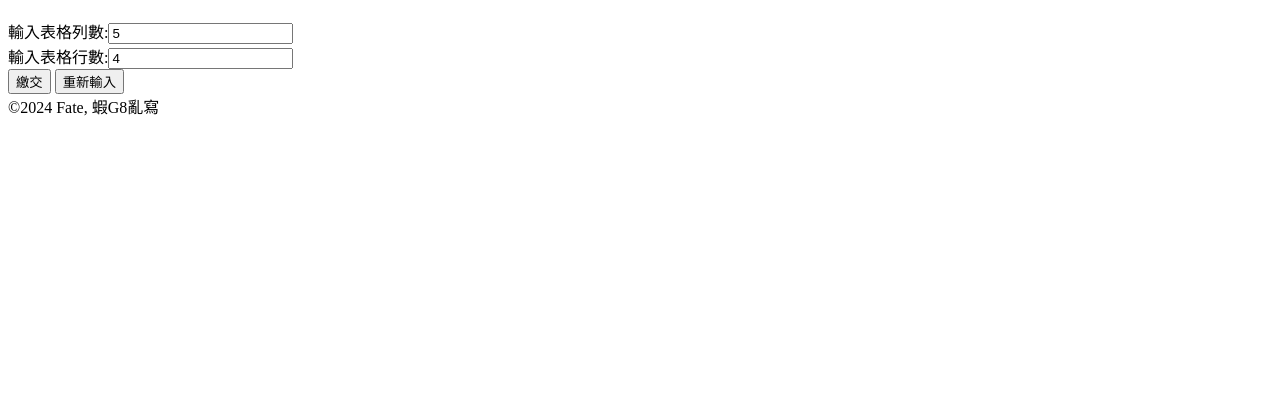
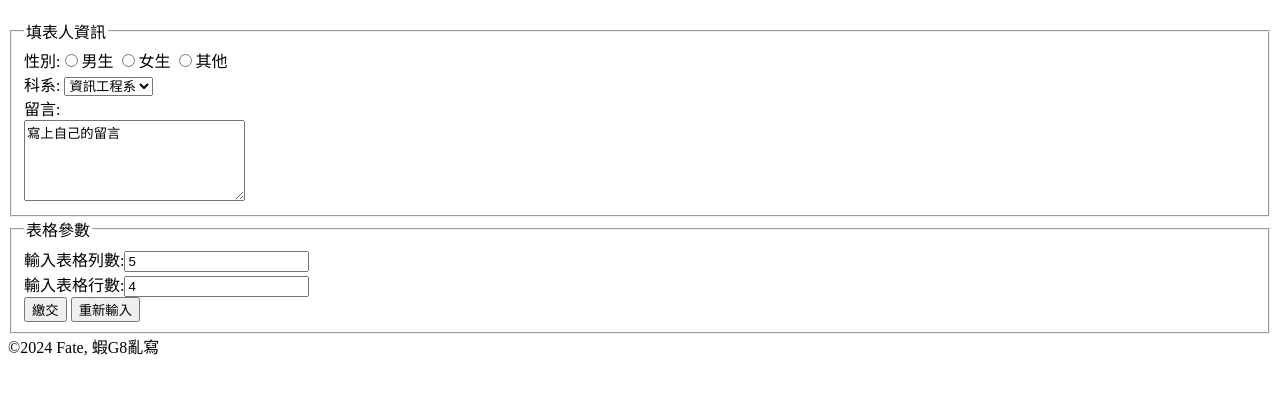
Before and after one commit to Kuorba/D1114181709, a plain HTML site: page table_gen.html in a window 1280 px wide. Shown: the part 70-464 px from the top of the page. Drawn offline with Linux system fonts and the light colour scheme.

Commit message:
新增選項表單 留言

```diff
--- a/table_gen.html
+++ b/table_gen.html
@@ -7,10 +7,27 @@
     <body>
         <h1>我的第一份表單</h1>
         <form action = "table_gen.php" method = "get">
-            輸入表格列數:<input type = "text" name = "row_num" value = "5"/> <br/>
-            輸入表格行數:<input type = "text" name = "col_num" value = "4"/> <br/>
-            <input type = "submit" value = "繳交">
-            <input type = "reset" value = "重新輸入">
+            <fieldset>
+                <legend>填表人資訊</legend>
+                性別:<input type = "radio" name = "gender" value = "M">男生
+                <input type = "radio" name = "gender" value = "F">女生
+                <input type = "radio" name = "gender" value = "O">其他<br/>
+                科系:
+                <select name = "dept">
+                    <option value = "ee">電機工程系</option>
+                    <option value = "csle" selected> 資訊工程系</option>
+                    <option value = "me">機械工程系</option>
+                </select><br/>
+                留言:<br/>
+                <textarea name = "message" rows = "5" cols = "25">寫上自己的留言</textarea>
+            </fieldset>
+            <fieldset>
+                <legend>表格參數</legend>
+                輸入表格列數:<input type = "text" name = "row_num" value = "5"/> <br/>
+                輸入表格行數:<input type = "text" name = "col_num" value = "4"/> <br/>
+                <input type = "submit" value = "繳交">
+                <input type = "reset" value = "重新輸入">
+            </fieldset>
         </form>
         <footer>
             <pp>&copy;2024 Fate, 蝦G8亂寫</pp>
```
Also changed, not shown: 1 other file.
